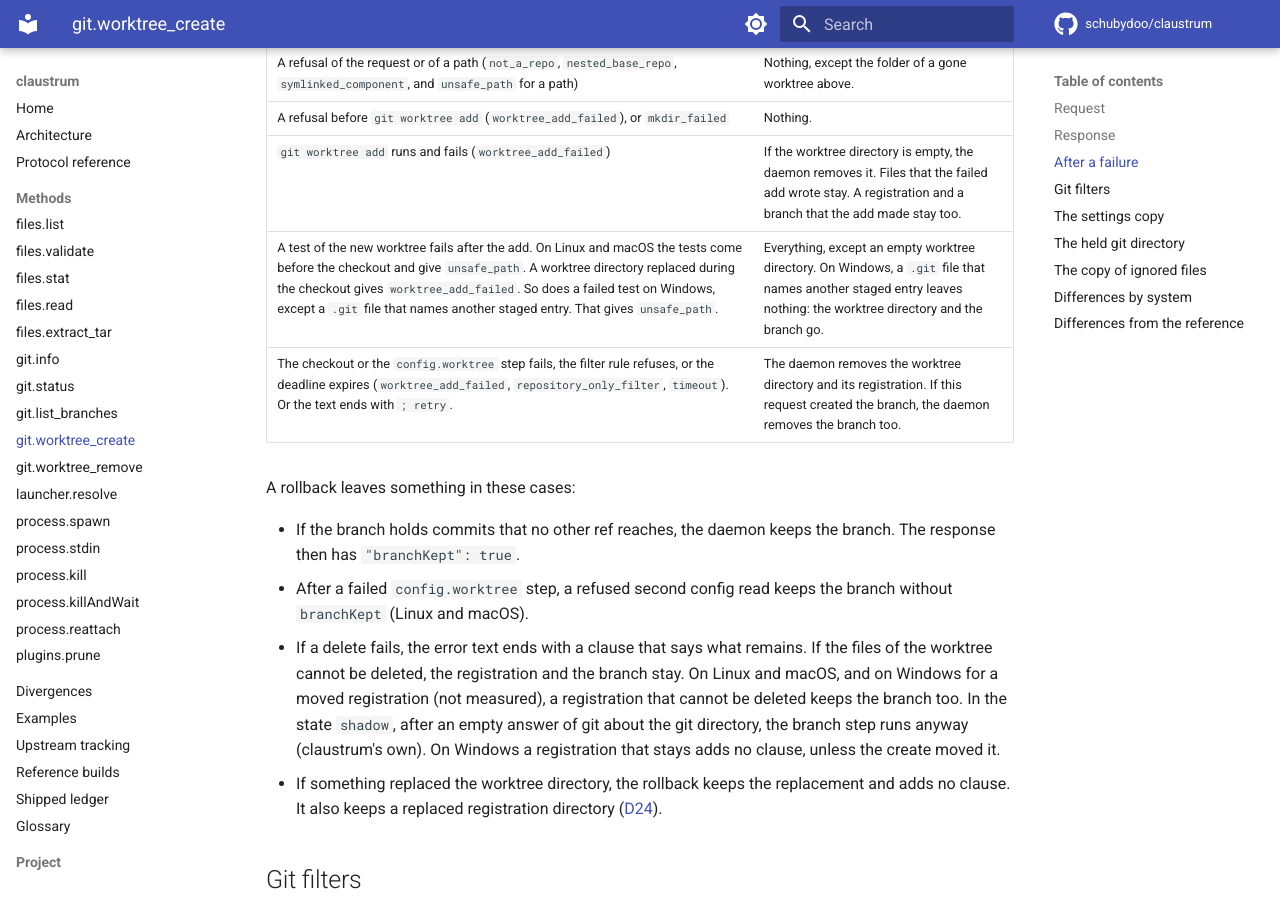
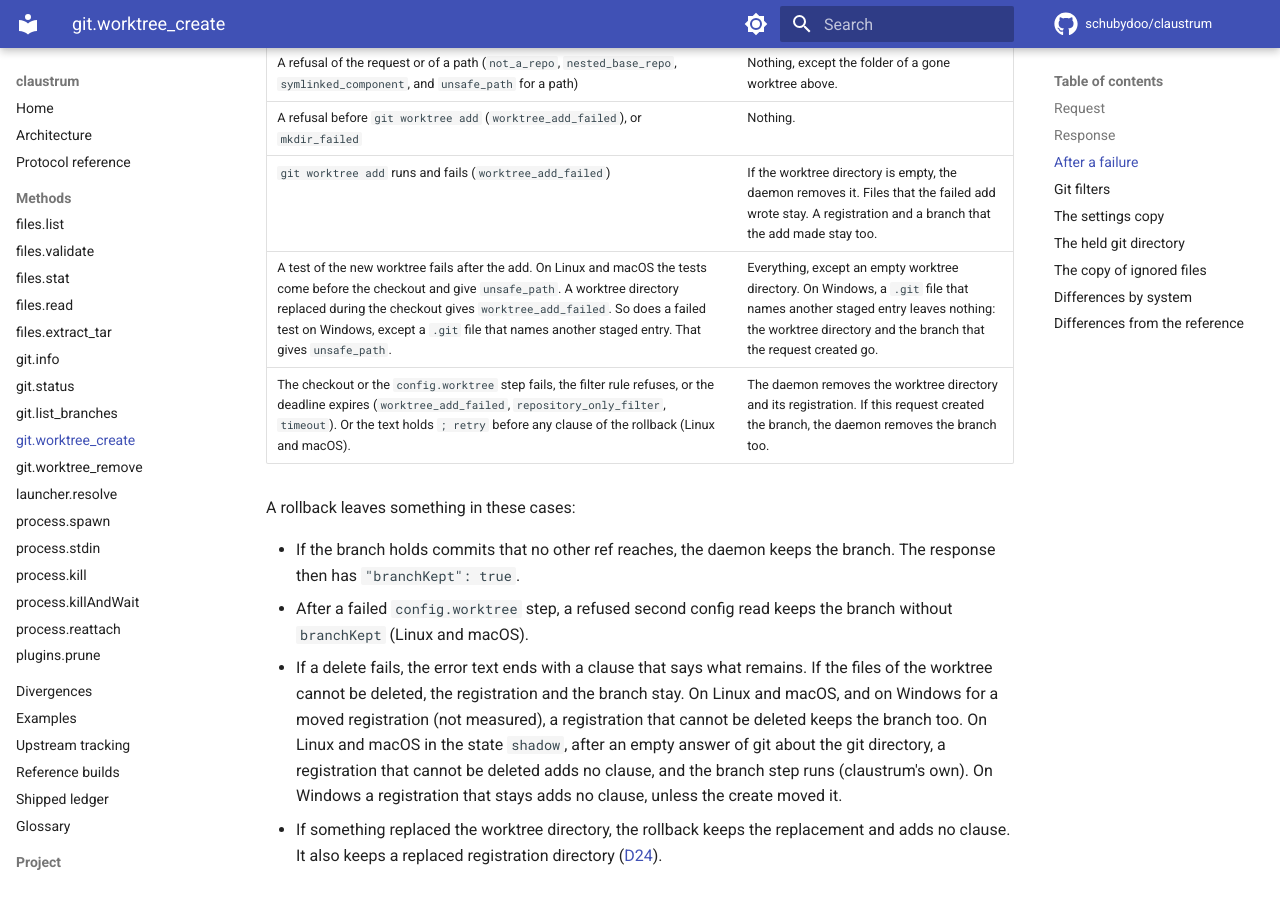
Before and after one commit to schubydoo/claustrum, an MkDocs documentation site: the page built from docs/protocol/git-worktree-create.md, in a window 1280 px wide and 900 px high, scrolled down 2809 px. Built offline with MkDocs 1.6.1 and Material for MkDocs 9.7.7, drawn with Linux system fonts in a browser that asks for light colours; comment, search, counter and statistics services are not loaded; some of the changed text lies outside the part shown.

Commit message:
docs: fix the second-pass findings of the create page cut
Co-Authored-By: Claude Opus 5.5 <noreply@anthropic.com>

```diff
--- a/docs/protocol/git-worktree-create.md
+++ b/docs/protocol/git-worktree-create.md
@@ -77,14 +77,14 @@ Before the add, a request can remove one stale registration in the common git di
 | A refusal of the request or of a path (`not_a_repo`, `nested_base_repo`, `symlinked_component`, and `unsafe_path` for a path) | Nothing, except the folder of a gone worktree above. |
 | A refusal before `git worktree add` (`worktree_add_failed`), or `mkdir_failed` | Nothing. |
 | `git worktree add` runs and fails (`worktree_add_failed`) | If the worktree directory is empty, the daemon removes it. Files that the failed add wrote stay. A registration and a branch that the add made stay too. |
-| A test of the new worktree fails after the add. On Linux and macOS the tests come before the checkout and give `unsafe_path`. A worktree directory replaced during the checkout gives `worktree_add_failed`. So does a failed test on Windows, except a `.git` file that names another staged entry. That gives `unsafe_path`. | Everything, except an empty worktree directory. On Windows, a `.git` file that names another staged entry leaves nothing: the worktree directory and the branch go. |
-| The checkout or the `config.worktree` step fails, the filter rule refuses, or the deadline expires (`worktree_add_failed`, `repository_only_filter`, `timeout`). Or the text ends with `; retry`. | The daemon removes the worktree directory and its registration. If this request created the branch, the daemon removes the branch too. |
+| A test of the new worktree fails after the add. On Linux and macOS the tests come before the checkout and give `unsafe_path`. A worktree directory replaced during the checkout gives `worktree_add_failed`. So does a failed test on Windows, except a `.git` file that names another staged entry. That gives `unsafe_path`. | Everything, except an empty worktree directory. On Windows, a `.git` file that names another staged entry leaves nothing: the worktree directory and the branch that the request created go. |
+| The checkout or the `config.worktree` step fails, the filter rule refuses, or the deadline expires (`worktree_add_failed`, `repository_only_filter`, `timeout`). Or the text holds `; retry` before any clause of the rollback (Linux and macOS). | The daemon removes the worktree directory and its registration. If this request created the branch, the daemon removes the branch too. |
 
 A rollback leaves something in these cases:
 
 - If the branch holds commits that no other ref reaches, the daemon keeps the branch. The response then has `"branchKept": true`.
 - After a failed `config.worktree` step, a refused second config read keeps the branch without `branchKept` (Linux and macOS).
-- If a delete fails, the error text ends with a clause that says what remains. If the files of the worktree cannot be deleted, the registration and the branch stay. On Linux and macOS, and on Windows for a moved registration (not measured), a registration that cannot be deleted keeps the branch too. In the state `shadow`, after an empty answer of git about the git directory, the branch step runs anyway (claustrum's own). On Windows a registration that stays adds no clause, unless the create moved it.
+- If a delete fails, the error text ends with a clause that says what remains. If the files of the worktree cannot be deleted, the registration and the branch stay. On Linux and macOS, and on Windows for a moved registration (not measured), a registration that cannot be deleted keeps the branch too. On Linux and macOS in the state `shadow`, after an empty answer of git about the git directory, a registration that cannot be deleted adds no clause, and the branch step runs (claustrum's own). On Windows a registration that stays adds no clause, unless the create moved it.
 - If something replaced the worktree directory, the rollback keeps the replacement and adds no clause. It also keeps a replaced registration directory ([D24](../DIVERGENCES.md#d24)).
 
 ## Git filters
@@ -117,7 +117,7 @@ The git calls of the daemon read its own copy of the repository's git settings.
 - A bare `baseRepo` gets `not_a_repo`.
 - While a `"shadowDirOff": true` request runs, the checkout has its index in `claude-ssh-index-<n>` of the temporary folder.
 - In the state `shadow`, a failed `rev-parse --absolute-git-dir` stops the create with `git worktree add failed: cannot locate the repository's git directory: exit status 128`. macOS is not measured.
-- On Linux and macOS, a linked worktree as `baseRepo` whose registration entry is a symbolic link gets the trust refusal after the prefix `git worktree add failed: cannot locate the repository's git directory: `. The code is `worktree_add_failed`. Without `worktreeRoot` the create first makes the parent folders of the worktree, such as `.claude/worktrees`. This is measured on Linux only, with `extensions.worktreeConfig` and a `config.worktree` file. Other forms are not measured.
+- On Linux and macOS, a linked worktree as `baseRepo` whose registration entry is a symbolic link gets the trust refusal after the prefix `git worktree add failed: cannot locate the repository's git directory: `. The code is `worktree_add_failed`. Without `worktreeRoot`, the create makes the parent folders of the worktree, such as `.claude/worktrees`, before it answers. It makes them only for a `worktreePath` that passes the path tests and does not exist (claustrum's own, not measured). This refusal comes before the path tests, so a path that fails them, or that exists, gets this text too, and nothing is made. This is measured on Linux only, with `extensions.worktreeConfig` and a `config.worktree` file. Other forms are not measured.
 - On Linux and macOS a symbolic link, a file or a folder that cannot be opened at `worktrees` gives `git worktree add failed: cannot prepare the repository's worktrees directory: <cause>`, and no `worktree add` runs. On Windows any failed step before the add does the same.
 - On Windows git writes the registration into a short-lived folder of the daemon. The daemon copies it into `<git dir>\.claude-new-worktree-<16 hex>` and renames that folder to the first free name of `<name>`, `<name>1` to `<name>99` in `<git dir>\worktrees`. A held folder gets 2 s of retries, also past `timeoutMs`. A rename that still fails gives `worktree_add_failed`, and the rollback removes the staging folder. A failed write of the `.git` file of the worktree, and a rollback, remove the moved registration by its name. `config.worktree` and the index are new files there.
 - On Windows, before that step, a create removes old staging entries of the git directory. Their name starts with `.claude-new-worktree-`, and their write time is 1 hour or more. A junction goes as a junction, and its target stays.
```
